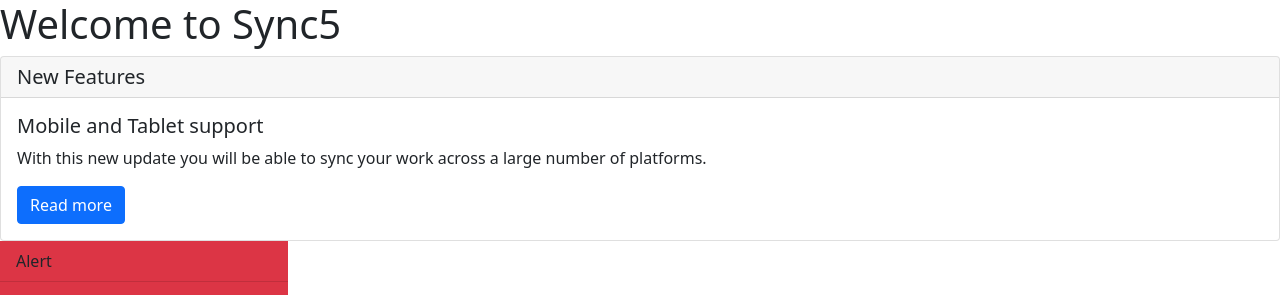
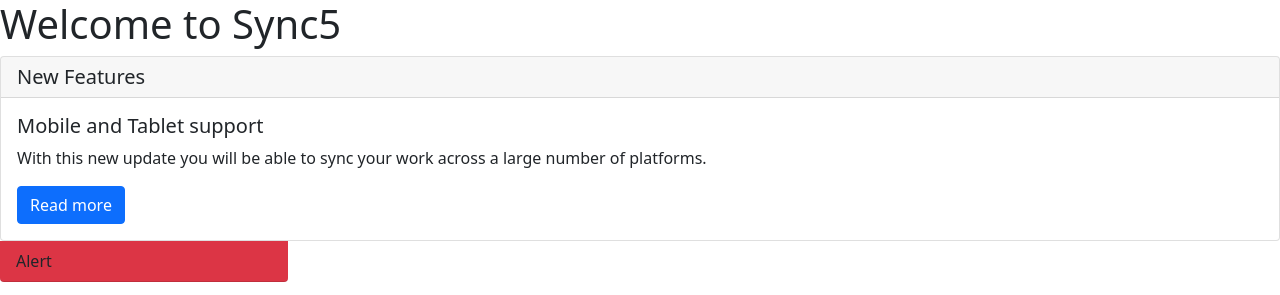
Before and after one commit to acciojob/bootstrap-card-feeldhoni, a website: page main.html in a window 1280 px wide. Shown: the top 295 px of the page. Drawn offline with nearby package versions, Linux system fonts and the light colour scheme.

Commit message:
created a submission

```diff
--- a/main.html
+++ b/main.html
@@ -20,7 +20,7 @@
 </div>
 	<div class="card-deck" style="width: 18rem;">
   <ul class="list-group list-group-flush">
-    <li class="list-group-item bg-danger" class="alert alert-danger" role="alert">Alert</li>
+    <li class="list-group-item bg-danger alert alert-danger" role="alert">Alert</li>
     <li class="list-group-item bg-danger">Node Dead</li>
     <li class="list-group-item bg-danger">Node 5 (east-us) is offline for the last 12 days.</li>
   </ul>
--- a/styles.css
+++ b/styles.css
@@ -4,6 +4,7 @@
 
 }
 
+
 .mb-3 img{
 	width:100%;
 }
```
